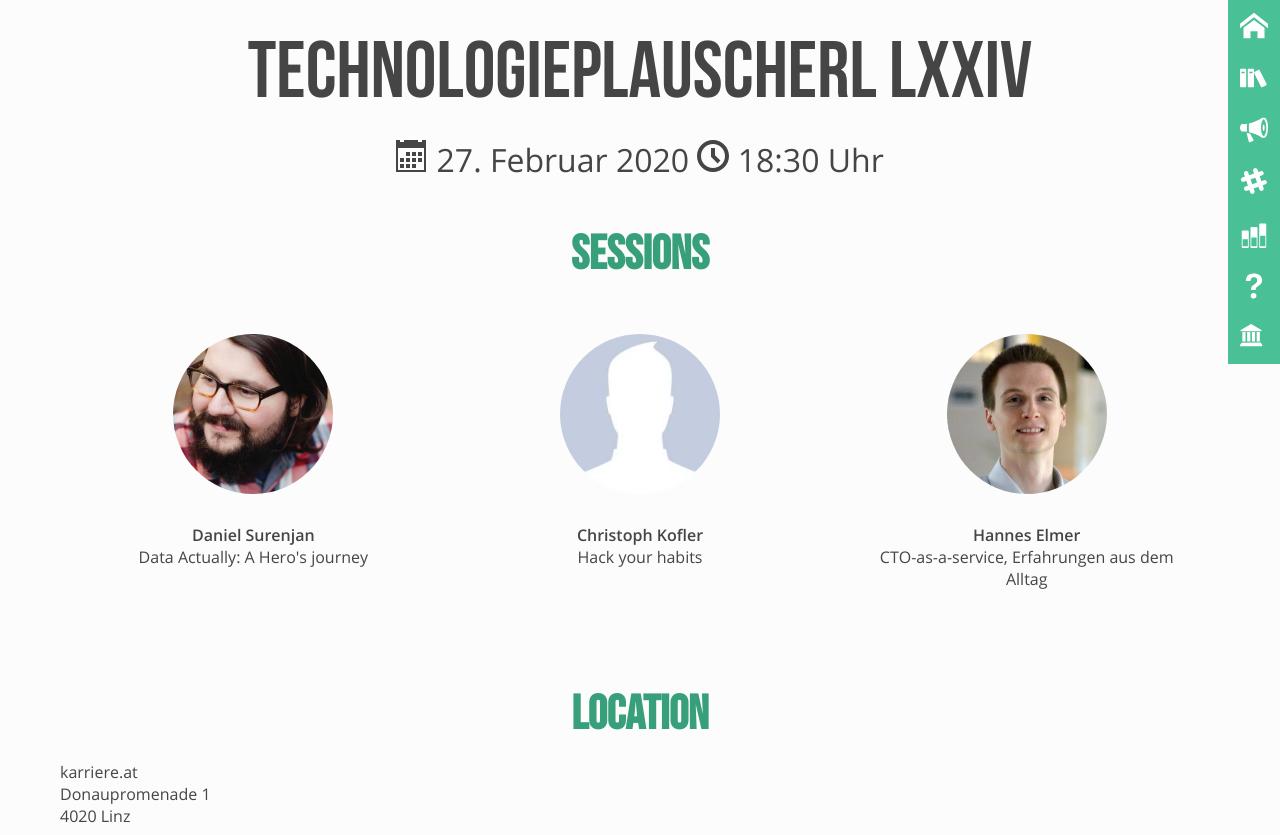
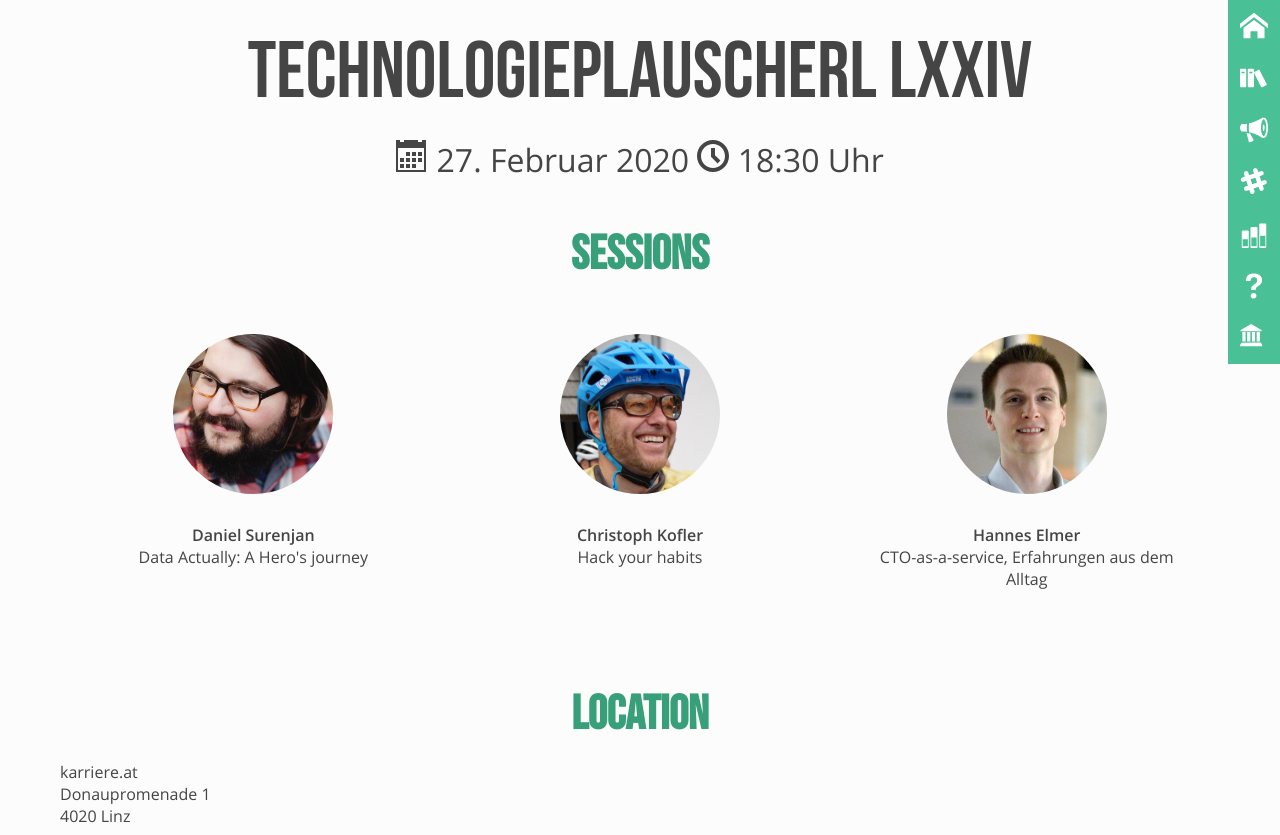
Before and after one commit to mericanAncer127/plauscherl, a Jekyll site: the page built from _plauscherl/74.html, in a window 1280 px wide. Shown: the top 835 px of the page. Built offline with Jekyll 4.4.1, drawn with Linux system fonts in a browser that asks for light colours; grey boxes are pictures that could not be loaded.

Commit message:
Update 74.html

```diff
--- a/_plauscherl/74.html
+++ b/_plauscherl/74.html
@@ -30,7 +30,7 @@ speakers:
 -
   name: "Christoph Kofler"
   talk: "Hack your habits"
-  img: "/img/speaker_male_no_img.jpg"
+  img: "/img/speaker-avatars/chris-kofler.jpg"
 -
   name: "Hannes Elmer"
   talk: "CTO-as-a-service, Erfahrungen aus dem Alltag"
```
